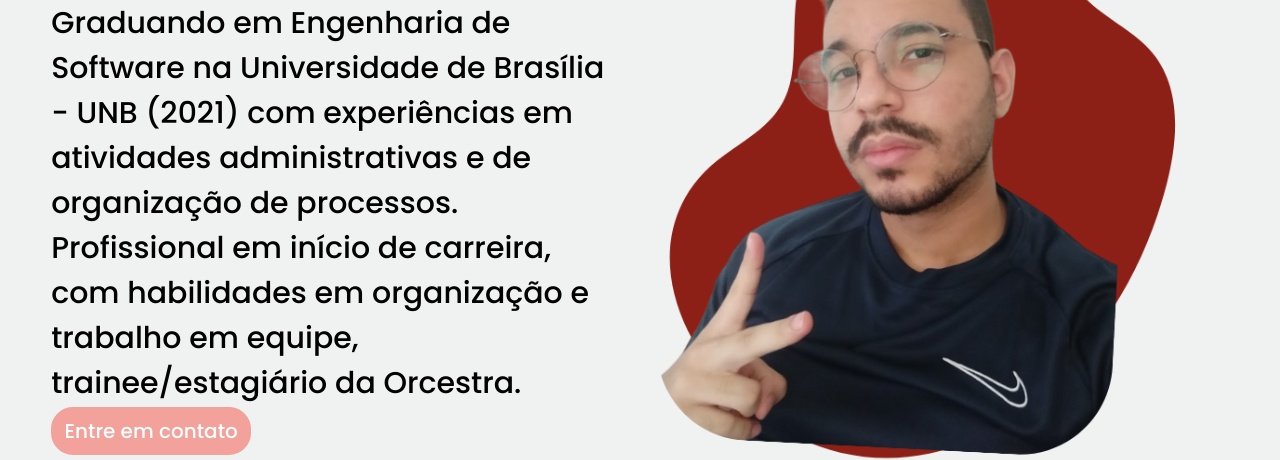
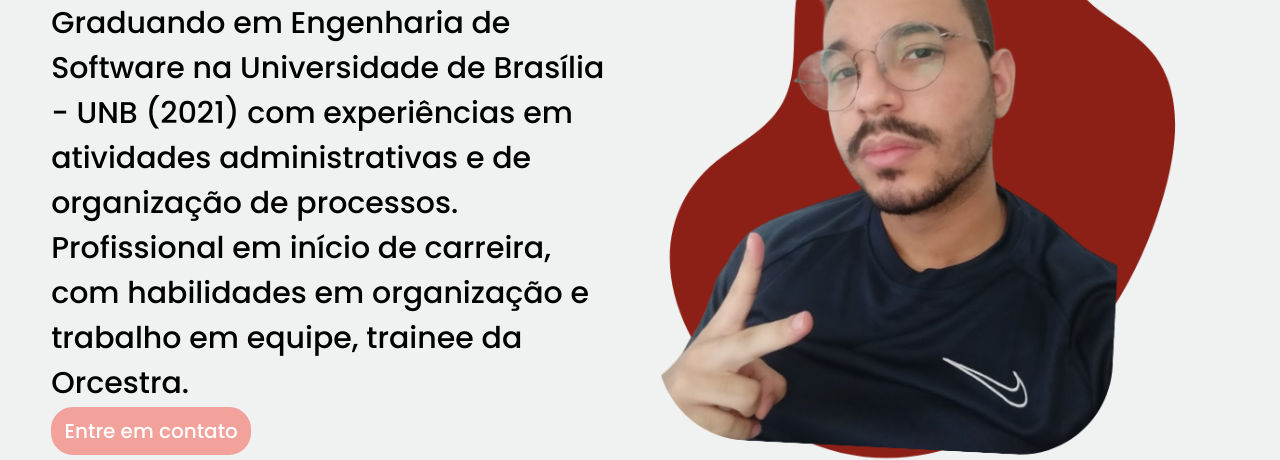
Before and after one commit to gabrielsarcan/portfolio, a plain HTML site: page index.html in a window 1280 px wide. Shown: the part 353-813 px from the top of the page. Drawn offline with nearby package versions, Linux system fonts and the light colour scheme.

Commit message:
Update index.html

```diff
--- a/index.html
+++ b/index.html
@@ -40,7 +40,7 @@
                     <div class="flex">
                         <div class="txt-topo-site">
                             <h1>Quem sou eu <span>?</span></h1>
-                            <p>Graduando em Engenharia de Software na Universidade de Brasília - UNB (2021) com experiências em atividades administrativas e de organização de processos. Profissional em início de carreira, com habilidades em organização e trabalho em equipe, trainee/estagiário da Orcestra.</p>
+                            <p>Graduando em Engenharia de Software na Universidade de Brasília - UNB (2021) com experiências em atividades administrativas e de organização de processos. Profissional em início de carreira, com habilidades em organização e trabalho em equipe, trainee da Orcestra.</p>
                         <div class="btn-contato">
                             <a href="#">
                                 <button>Entre em contato</button>
```
